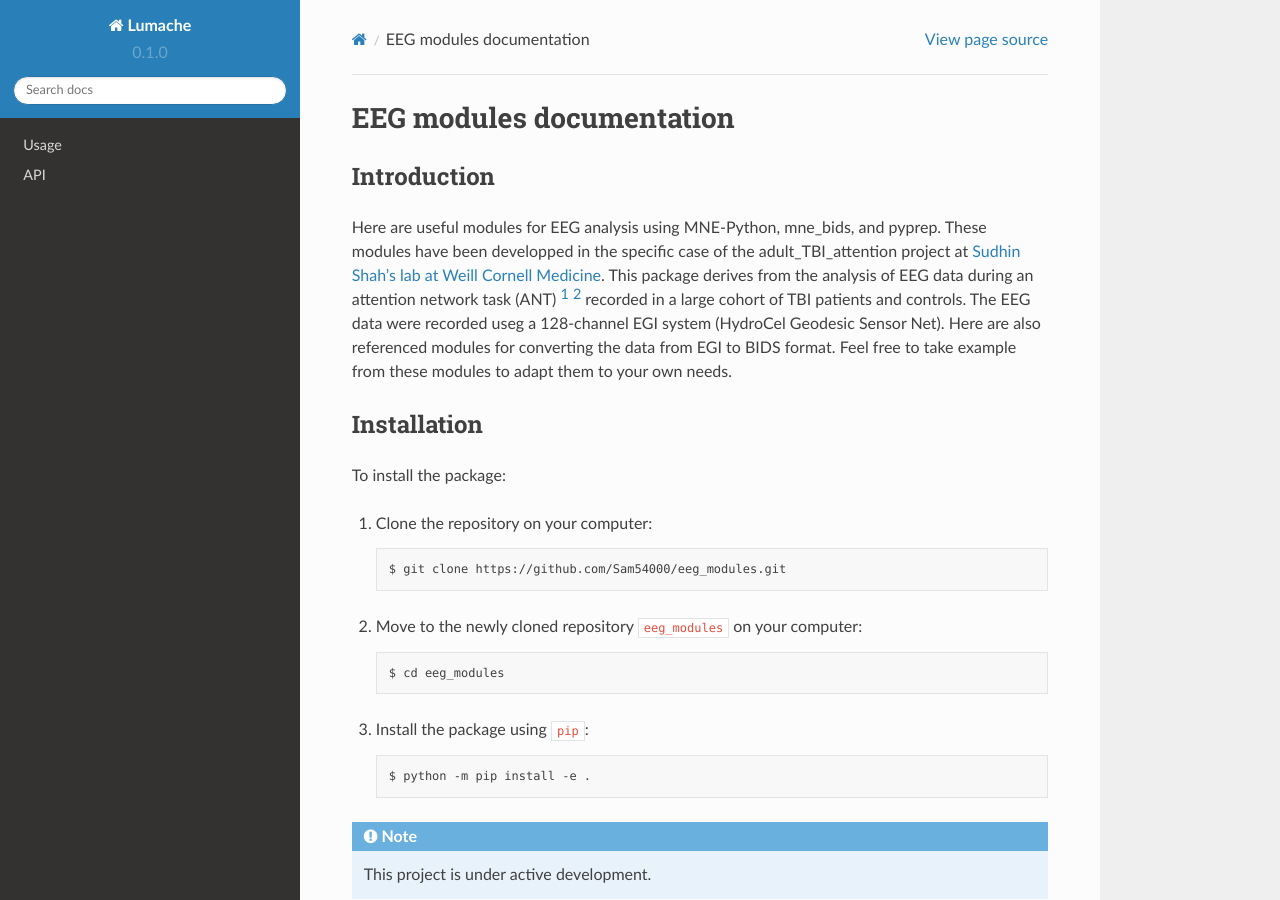
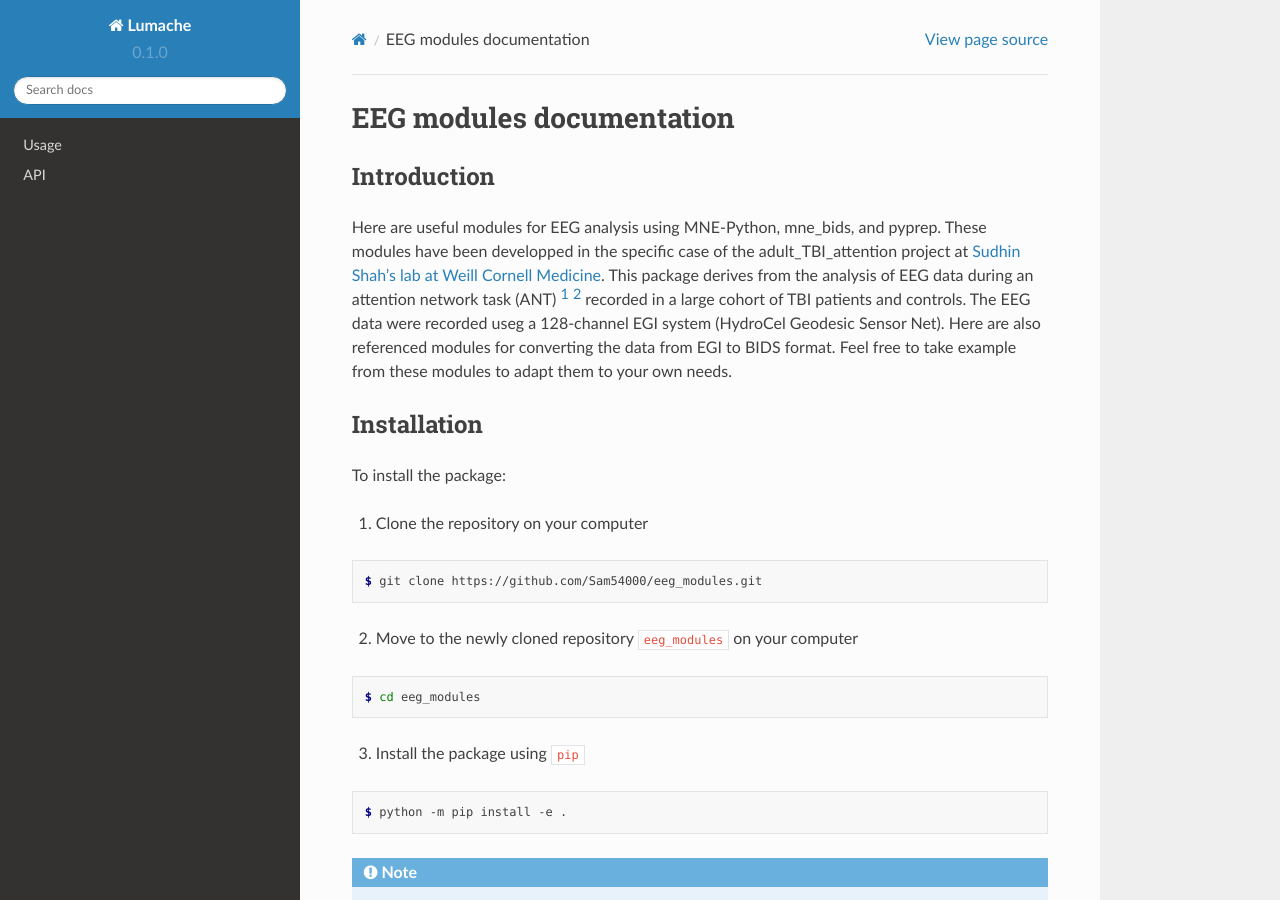
Before and after one commit to Sam54000/eeg_modules, a Sphinx documentation site: the page built from docs/source/index.rst, in a window 1280 px wide and 900 px high. Built offline with Sphinx 7.4.7 and the Read the Docs theme 2.0.0, drawn with Linux system fonts in a browser that asks for light colours.

Commit message:
Update index.rst

```diff
--- a/docs/source/index.rst
+++ b/docs/source/index.rst
@@ -18,15 +18,21 @@ ____________
 
 To install the package:
 
-1. Clone the repository on your computer::
+1. Clone the repository on your computer
+
+.. code-block:: console
 
    $ git clone https://github.com/Sam54000/eeg_modules.git
 
-2. Move to the newly cloned repository ``eeg_modules`` on your computer::
+2. Move to the newly cloned repository ``eeg_modules`` on your computer
+
+.. code-block:: console
 
    $ cd eeg_modules
 
-3. Install the package using ``pip``::
+3. Install the package using ``pip``
+
+.. code-block:: console
 
    $ python -m pip install -e .
 
```
